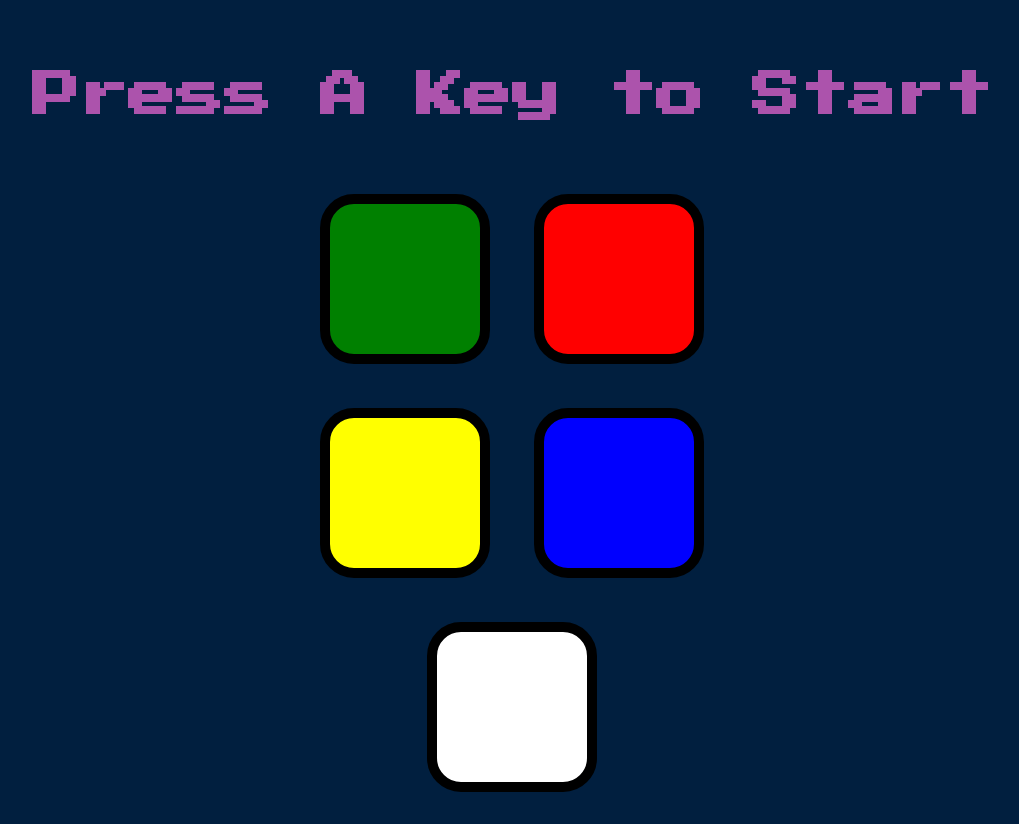
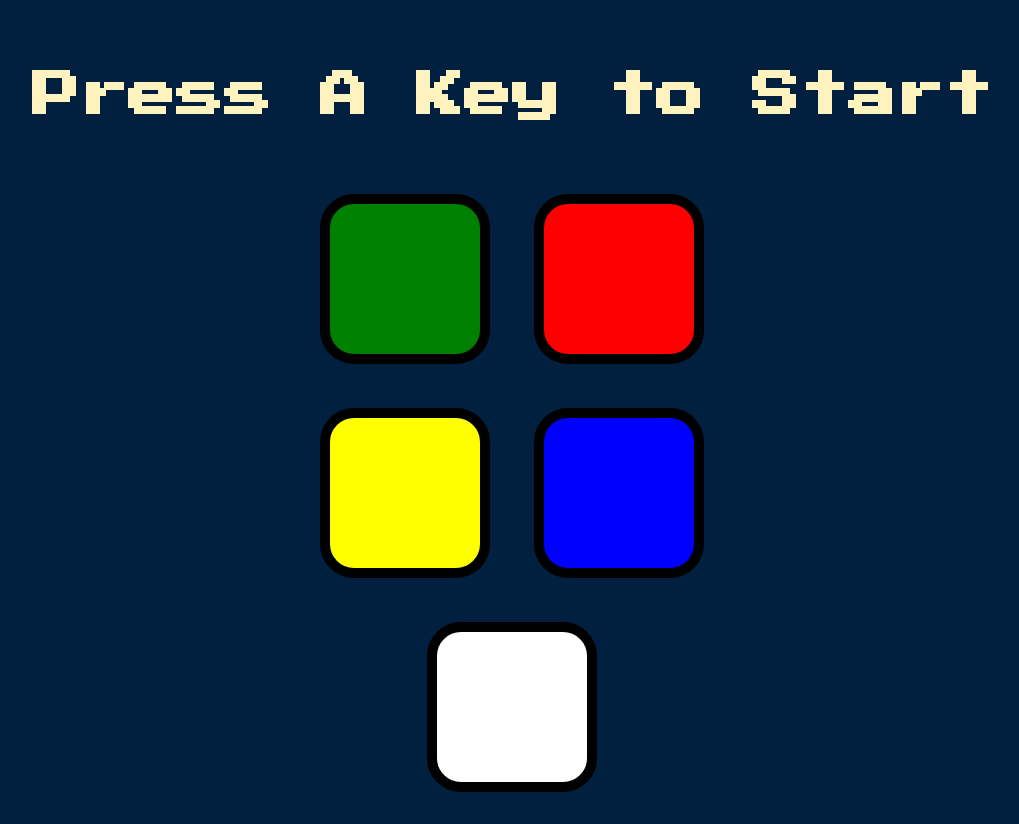
Before and after one commit to sungw5/Memory-game, a plain HTML site: page index.html in a window 1280 px wide. Shown: the whole page, without its empty margins (128-1147 px from the left). Drawn offline with nearby package versions, Linux system fonts and the light colour scheme.

```diff
--- a/styles.css
+++ b/styles.css
@@ -8,7 +8,6 @@ body {
   font-size: 3rem;
   margin:  5%;
   color: #FEF2BF;
-  color: #ac53ac;
 
 }
 
```
Also changed, not shown: 1 other file.
